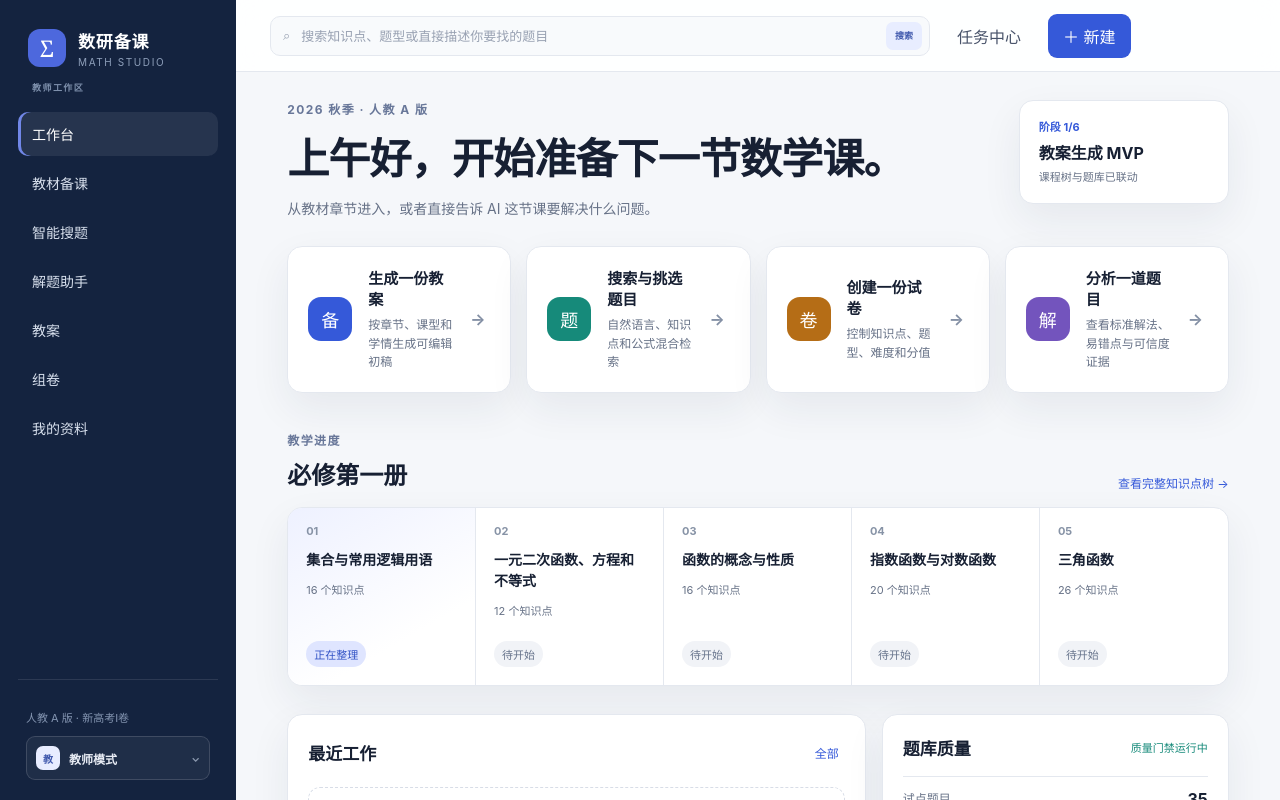
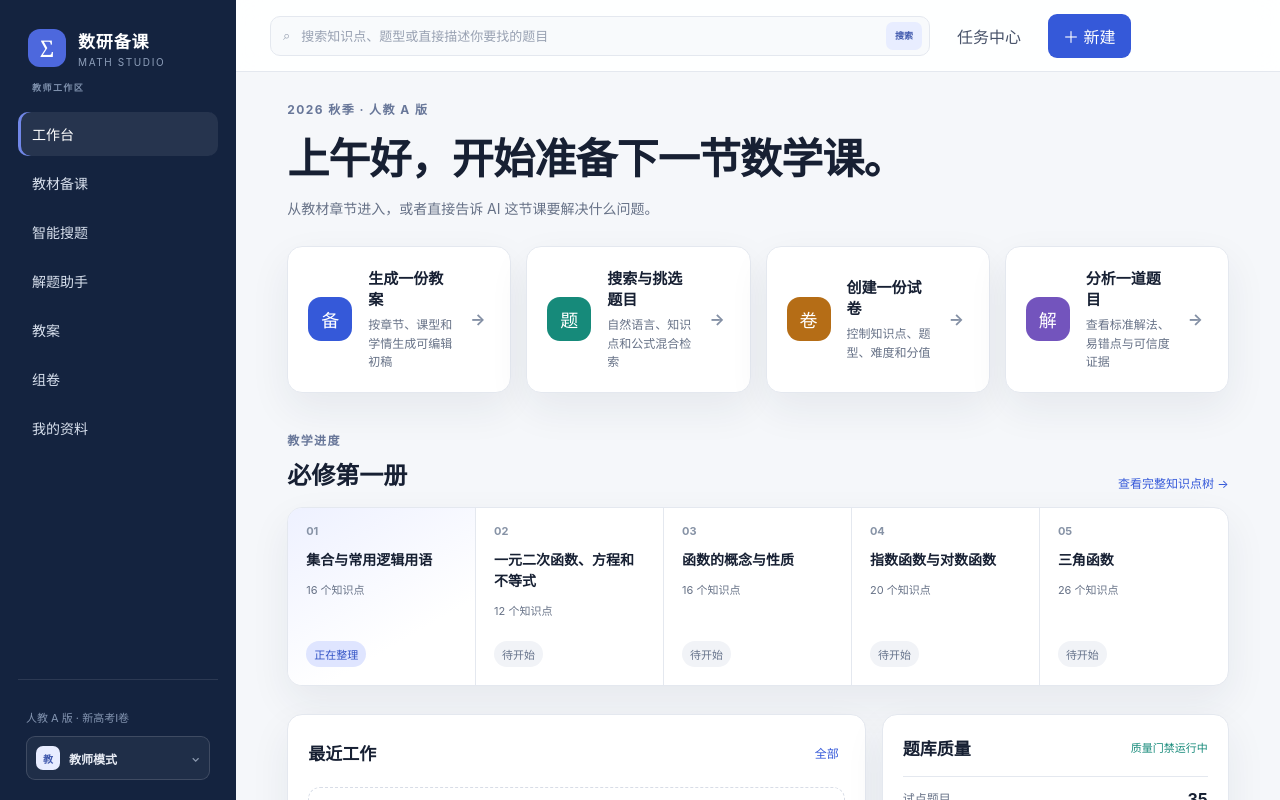
Before and after one commit to xiaowanghold-bot/high-school-math-ai, a Next.js app in the folder apps/web/: page / in a window 1280 px wide. Shown: the top 800 px of the page. Built offline with nearby package versions, Linux system fonts and the light colour scheme.

Commit message:
chore: remove obsolete MVP status card

```diff
--- a/apps/web/app/globals.css
+++ b/apps/web/app/globals.css
@@ -85,11 +85,6 @@ h1 { margin: 0; font-family: "Noto Serif SC", "Songti SC", SimSun, serif; font-s
 .page-title h1 { overflow-wrap: anywhere; min-width: 0; font-size: clamp(24px,2.2vw,31px); line-height: 1.2; letter-spacing: -.01em; }
 .page-title .subtle { max-width: 960px; margin-top: 8px; font-size: 12px; line-height: 1.55; }
 .page-title .primary-button { flex: none; min-height: 40px; padding: 8px 12px; font-size: 12px; white-space: nowrap; }
-.date-card { min-width: 210px; background: var(--paper); border: 1px solid var(--line); border-radius: 14px; padding: 17px 19px; box-shadow: var(--shadow); }
-.date-card span, .date-card strong, .date-card small { display: block; }
-.date-card span { color: var(--blue); font-size: 11px; font-weight: 700; }
-.date-card strong { margin-top: 6px; }
-.date-card small { color: var(--muted); margin-top: 6px; }
 .quick-grid { display: grid; grid-template-columns: repeat(4, 1fr); gap: 15px; margin: 28px 0 38px; }
 .quick-card { position: relative; min-height: 122px; display: grid; grid-template-columns: 46px 1fr 20px; align-items: center; gap: 14px; background: var(--paper); border: 1px solid var(--line); border-radius: 15px; padding: 20px; box-shadow: var(--shadow); transition: transform .18s ease, border-color .18s ease; }
 .quick-card:hover { transform: translateY(-2px); border-color: #cbd3e3; }
--- a/apps/web/app/page.tsx
+++ b/apps/web/app/page.tsx
@@ -17,7 +17,6 @@ export default function DashboardPage() {
           <h1>上午好，开始准备下一节数学课。</h1>
           <p className="subtle">从教材章节进入，或者直接告诉 AI 这节课要解决什么问题。</p>
         </div>
-        <div className="date-card"><span>阶段 1/6</span><strong>教案生成 MVP</strong><small>课程树与题库已联动</small></div>
       </section>
 
       <section className="quick-grid" aria-label="快捷操作">
```
